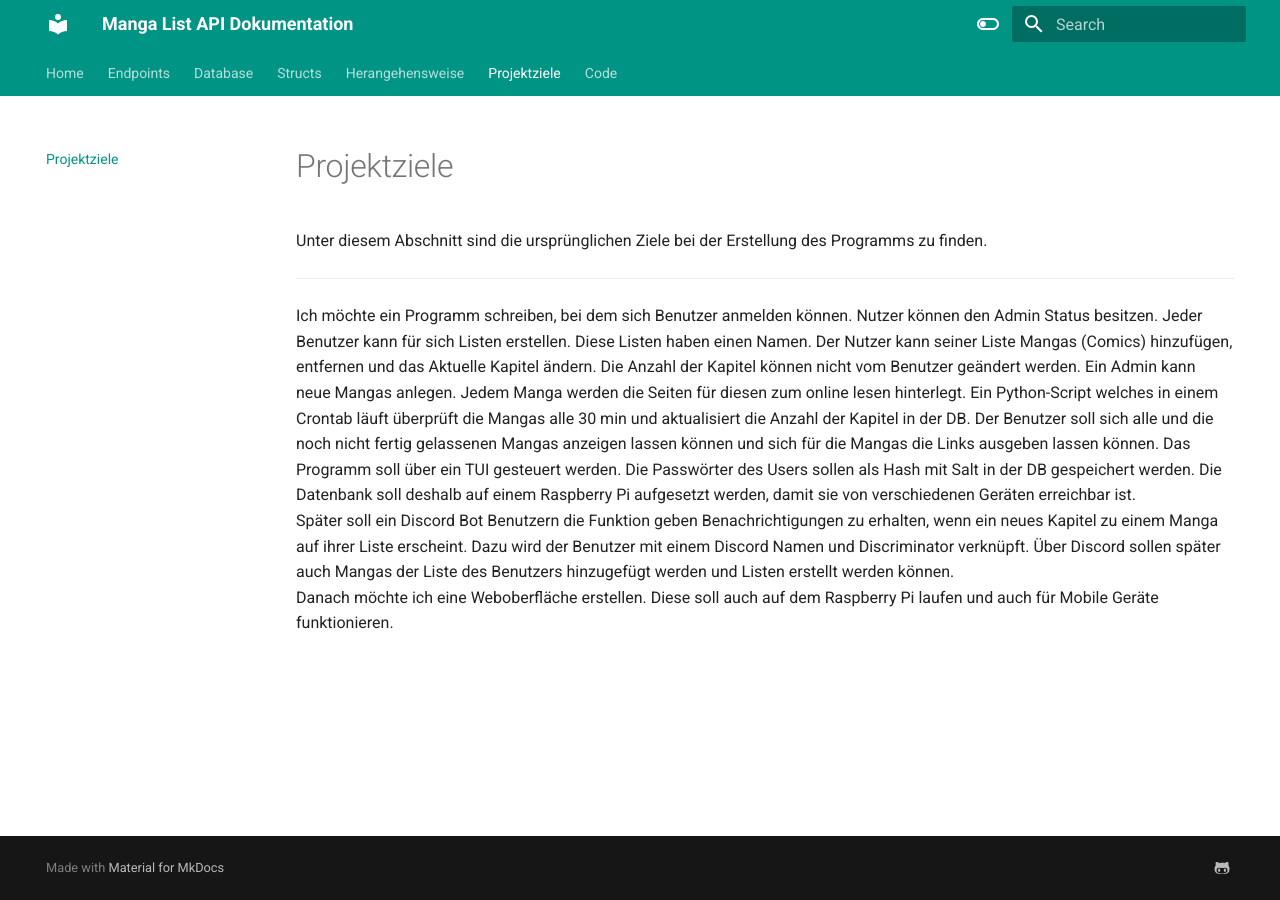
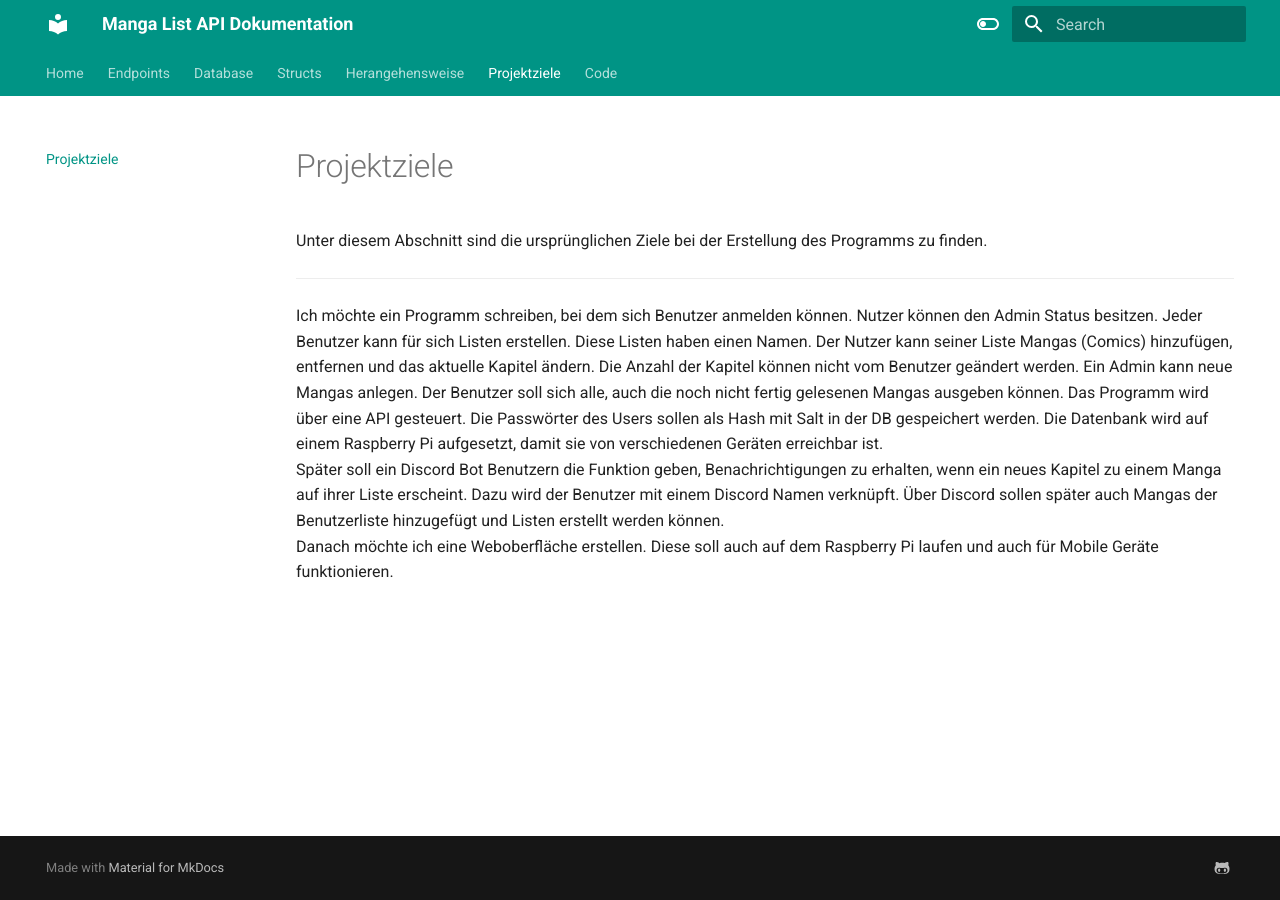
Before and after one commit to BennetLe/manga_list_api_docs, an MkDocs documentation site: the page built from docs/Projektziele.md, in a window 1280 px wide. Built offline with MkDocs 1.6.1 and Material for MkDocs 9.7.7, drawn with Linux system fonts in a browser that asks for light colours.

Commit message:
Changed some sentences in Projektziele.md

```diff
--- a/docs/Projektziele.md
+++ b/docs/Projektziele.md
@@ -3,11 +3,10 @@ Unter diesem Abschnitt sind die ursprünglichen Ziele bei der Erstellung des Pro
 ---
 
 Ich möchte ein Programm schreiben, bei dem sich Benutzer anmelden können. Nutzer können den Admin Status besitzen. Jeder Benutzer kann für sich Listen erstellen.
-Diese Listen haben einen Namen. Der Nutzer kann seiner Liste Mangas (Comics) hinzufügen, entfernen und das Aktuelle Kapitel ändern. Die Anzahl der Kapitel können nicht vom
-Benutzer geändert werden. Ein Admin kann neue Mangas anlegen. Jedem Manga werden die Seiten für diesen zum online lesen hinterlegt. Ein Python-Script welches in einem Crontab
-läuft überprüft die Mangas alle 30 min und aktualisiert die Anzahl der Kapitel in der DB. Der Benutzer soll sich alle und die noch nicht fertig gelassenen Mangas anzeigen lassen
-können und sich für die Mangas die Links ausgeben lassen können. Das Programm soll über ein TUI gesteuert werden. Die Passwörter des Users sollen als Hash mit Salt in der DB
-gespeichert werden. Die Datenbank soll deshalb auf einem Raspberry Pi aufgesetzt werden, damit sie von verschiedenen Geräten erreichbar ist.
-Später soll ein Discord Bot Benutzern die Funktion geben Benachrichtigungen zu erhalten, wenn ein neues Kapitel zu einem Manga auf ihrer Liste erscheint. Dazu wird der Benutzer
-mit einem Discord Namen und Discriminator verknüpft. Über Discord sollen später auch Mangas der Liste des Benutzers hinzugefügt werden und Listen erstellt werden können.
+Diese Listen haben einen Namen. Der Nutzer kann seiner Liste Mangas (Comics) hinzufügen, entfernen und das aktuelle Kapitel ändern. Die Anzahl der Kapitel können nicht vom
+Benutzer geändert werden. Ein Admin kann neue Mangas anlegen. Der Benutzer soll sich alle, auch die noch nicht fertig gelesenen Mangas ausgeben können. Das Programm wird über eine API gesteuert.
+Die Passwörter des Users sollen als Hash mit Salt in der DB
+gespeichert werden. Die Datenbank wird auf einem Raspberry Pi aufgesetzt, damit sie von verschiedenen Geräten erreichbar ist.
+Später soll ein Discord Bot Benutzern die Funktion geben, Benachrichtigungen zu erhalten, wenn ein neues Kapitel zu einem Manga auf ihrer Liste erscheint. Dazu wird der Benutzer
+mit einem Discord Namen verknüpft. Über Discord sollen später auch Mangas der Benutzerliste hinzugefügt und Listen erstellt werden können.
 Danach möchte ich eine Weboberfläche erstellen. Diese soll auch auf dem Raspberry Pi laufen und auch für Mobile Geräte funktionieren.
```
